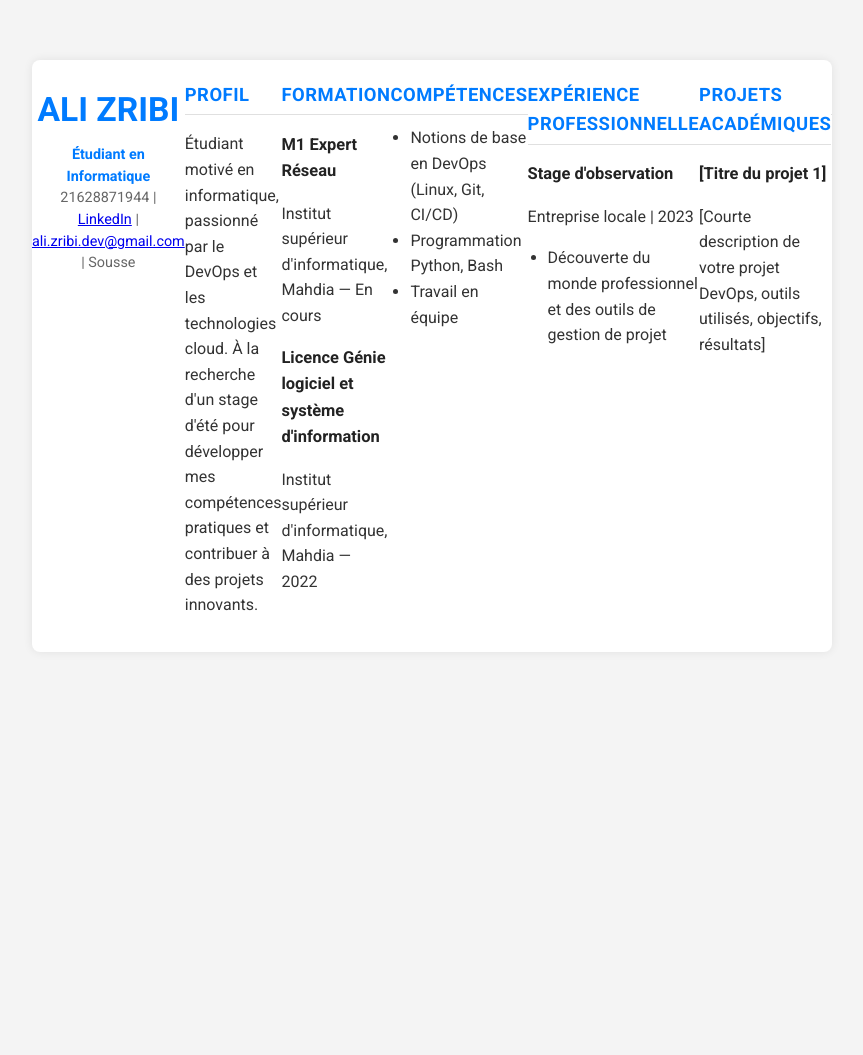
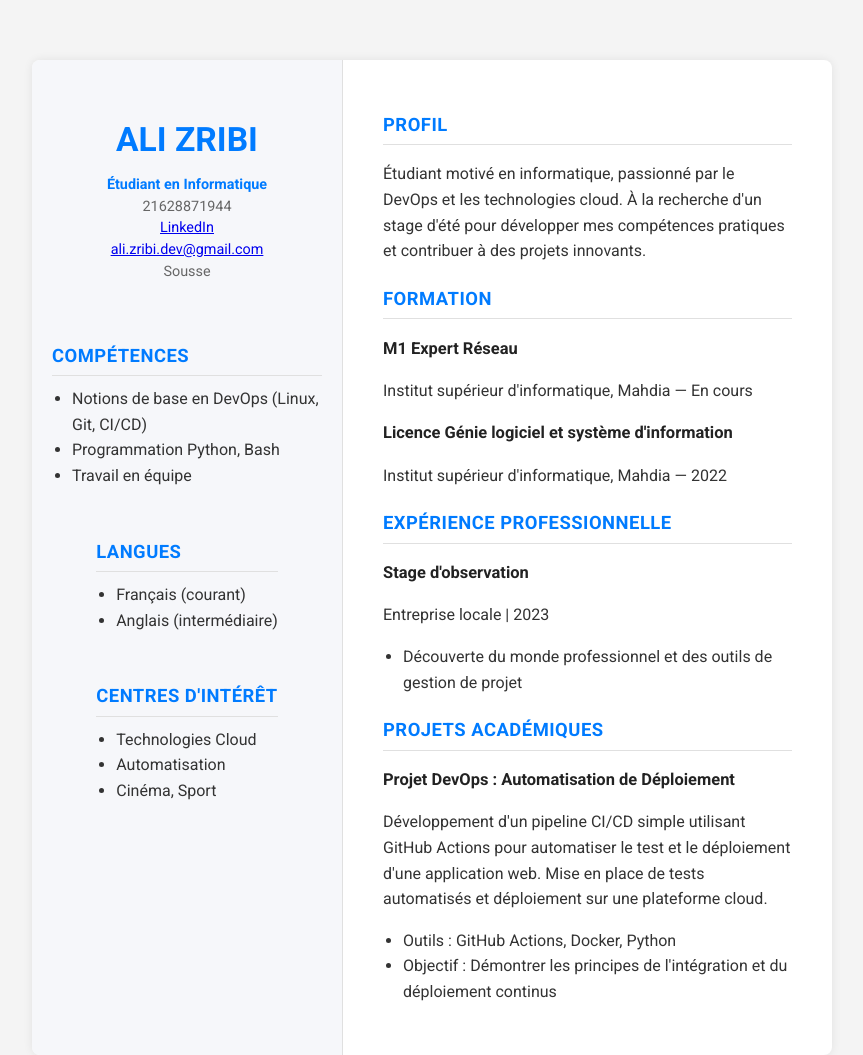
Before and after one commit to alizribi-bit/CV-VibeCoding, a plain HTML site: page index.html in a window 1280 px wide. Shown: the whole page, without its empty margins (208-1071 px from the left). Before the commit the page ends 800 px from the top, so only its background shows below. Drawn offline with Linux system fonts and the light colour scheme.

Commit message:
Fix CV layout: Create two-column design, add DevOps project placeholder

```diff
--- a/index.html
+++ b/index.html
@@ -9,17 +9,46 @@
 </head>
 <body>
     <div class="resume-container">
+        <div class="sidebar">
             <header>
                 <h1>ALI ZRIBI</h1>
                 <p class="contact-info">
                     <span style="color:#007bff;font-weight:bold;">Étudiant en Informatique</span><br>
-        <span>21628871944</span> |
-        <a href="https://www.linkedin.com/in/zribi-ali-118219173/" target="_blank">LinkedIn</a> |
-        <a href="mailto:ali.zribi.dev@gmail.com">ali.zribi.dev@gmail.com</a> |
+                    <span>21628871944</span><br>
+                    <a href="https://www.linkedin.com/in/zribi-ali-118219173/" target="_blank">LinkedIn</a><br>
+                    <a href="mailto:ali.zribi.dev@gmail.com">ali.zribi.dev@gmail.com</a><br>
                     Sousse
                 </p>
             </header>
-        </header>
+
+            <section class="skills">
+                <h2>Compétences</h2>
+                <ul>
+                    <li>Notions de base en DevOps (Linux, Git, CI/CD)</li>
+                    <li>Programmation Python, Bash</li>
+                    <li>Travail en équipe</li>
+                </ul>
+            </section>
+
+            <section class="languages">
+                <h2>Langues</h2>
+                <ul>
+                    <li>Français (courant)</li>
+                    <li>Anglais (intermédiaire)</li>
+                </ul>
+            </section>
+
+            <section class="interests">
+                <h2>Centres d'intérêt</h2>
+                <ul>
+                    <li>Technologies Cloud</li>
+                    <li>Automatisation</li>
+                    <li>Cinéma, Sport</li>
+                </ul>
+            </section>
+        </div>
+
+        <div class="main-content">
 
         <section class="summary">
     <h2>Profil</h2>
@@ -38,14 +67,7 @@
     </div>
 </section>
 
-        <section class="skills">
-    <h2>Compétences</h2>
-    <ul>
-        <li>Notions de base en DevOps (Linux, Git, CI/CD)</li>
-        <li>Programmation Python, Bash</li>
-        <li>Travail en équipe</li>
-    </ul>
-</section>
+
 
 
 
@@ -63,26 +85,12 @@
         <section class="projects">
     <h2>Projets Académiques</h2>
     <div class="project-item">
-        <h3>[Titre du projet 1]</h3>
-        <p>[Courte description de votre projet DevOps, outils utilisés, objectifs, résultats]</p>
-    </div>
-    <!-- Ajoutez d'autres projets ici -->
-</section>
-<section class="languages">
-    <h2>Langues</h2>
+        <h3>Projet DevOps : Automatisation de Déploiement</h3>
+        <p>Développement d'un pipeline CI/CD simple utilisant GitHub Actions pour automatiser le test et le déploiement d'une application web. Mise en place de tests automatisés et déploiement sur une plateforme cloud.</p>
         <ul>
-        <li>Français (courant)</li>
-        <li>Anglais (intermédiaire)</li>
+            <li>Outils : GitHub Actions, Docker, Python</li>
+            <li>Objectif : Démontrer les principes de l'intégration et du déploiement continus</li>
         </ul>
-</section>
-<section class="interests">
-    <h2>Centres d'intérêt</h2>
-    <ul>
-        <li>Technologies Cloud</li>
-        <li>Automatisation</li>
-        <li>Cinéma, Sport</li>
-    </ul>
-</section>
     </div>
 </body>
 </html>
```
Lines whose indentation alone changed are shown as unchanged.
